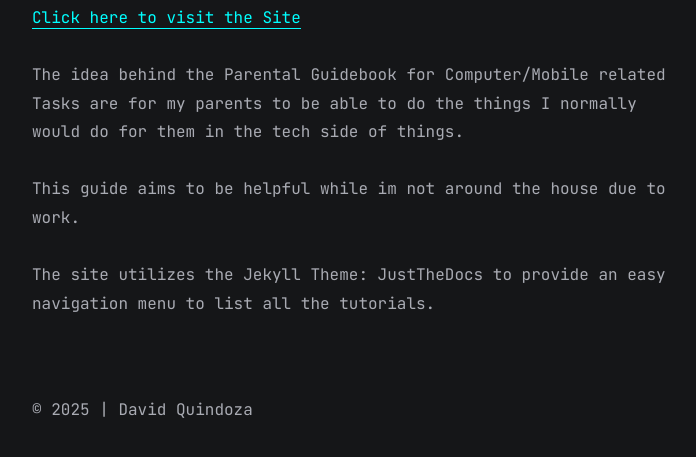
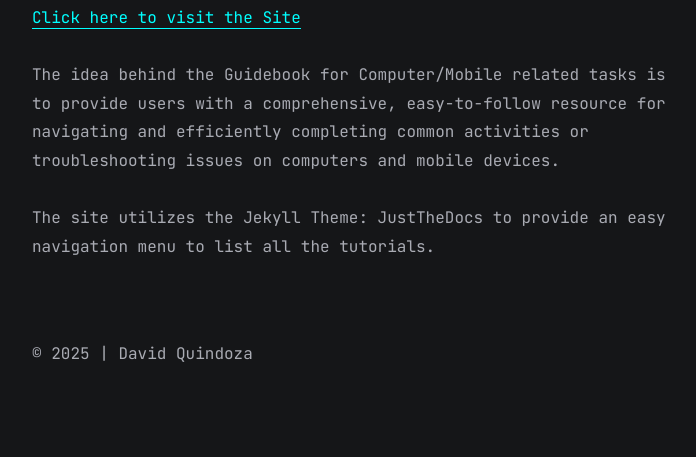
Before and after one commit to davidquindoza/davidquindozaSite, a Jekyll site: the page built from all_collections/_posts/2023-12-12-title.md, in a window 1280 px wide and 900 px high, scrolled down 7881 px, cut to the strip 410-867 px from the top of the window. Shown: the whole strip, without its empty margins (283-979 px from the left). Built offline with Jekyll 4.4.1, drawn with Linux system fonts in a browser that asks for light colours; after the commit the page ends 8725 px from its top, so only the background shows below that.

Commit message:
Update 2023-12-12-title.md

```diff
--- a/all_collections/_posts/2023-12-12-title.md
+++ b/all_collections/_posts/2023-12-12-title.md
@@ -123,8 +123,6 @@ or visit the app:
 
 [Click here to visit the Site](https://davidquindoza.github.io/parentGuidebook/)
 
-The idea behind the Parental Guidebook for Computer/Mobile related Tasks are for my parents to be able to do the things I normally would do for them in the tech side of things.
-
-This guide aims to be helpful while im not around the house due to work.
+The idea behind the Guidebook for Computer/Mobile related tasks is to provide users with a comprehensive, easy-to-follow resource for navigating and efficiently completing common activities or troubleshooting issues on computers and mobile devices.
 
 The site utilizes the Jekyll Theme: JustTheDocs to provide an easy navigation menu to list all the tutorials.
```
